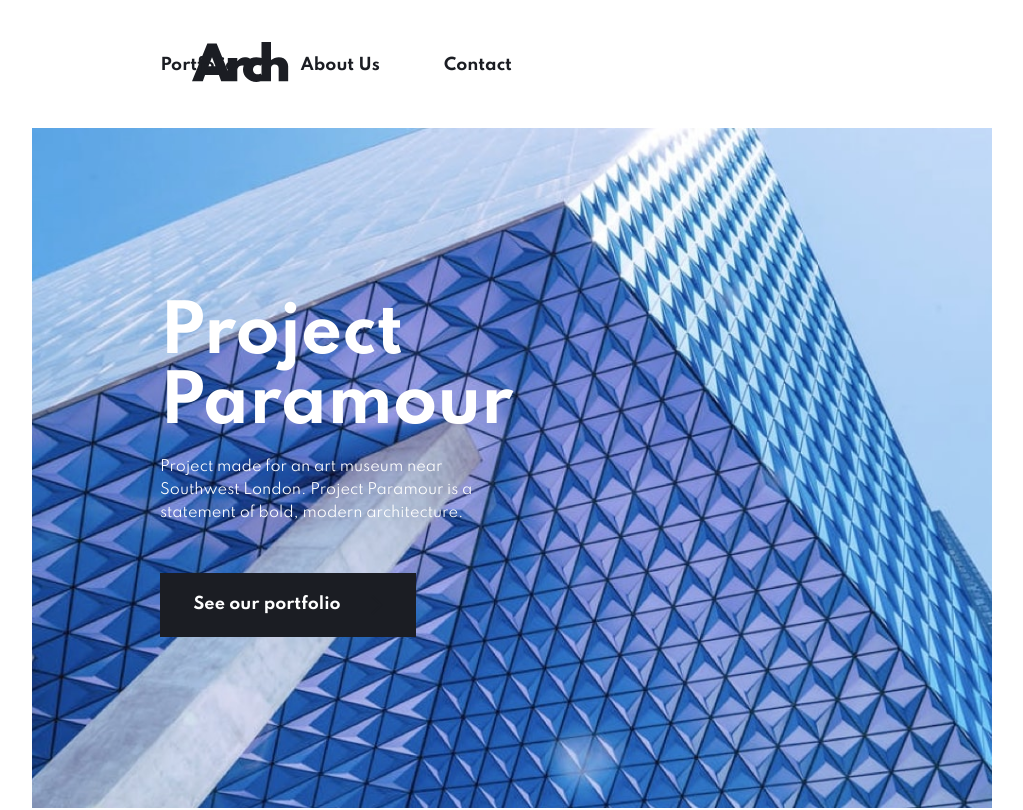
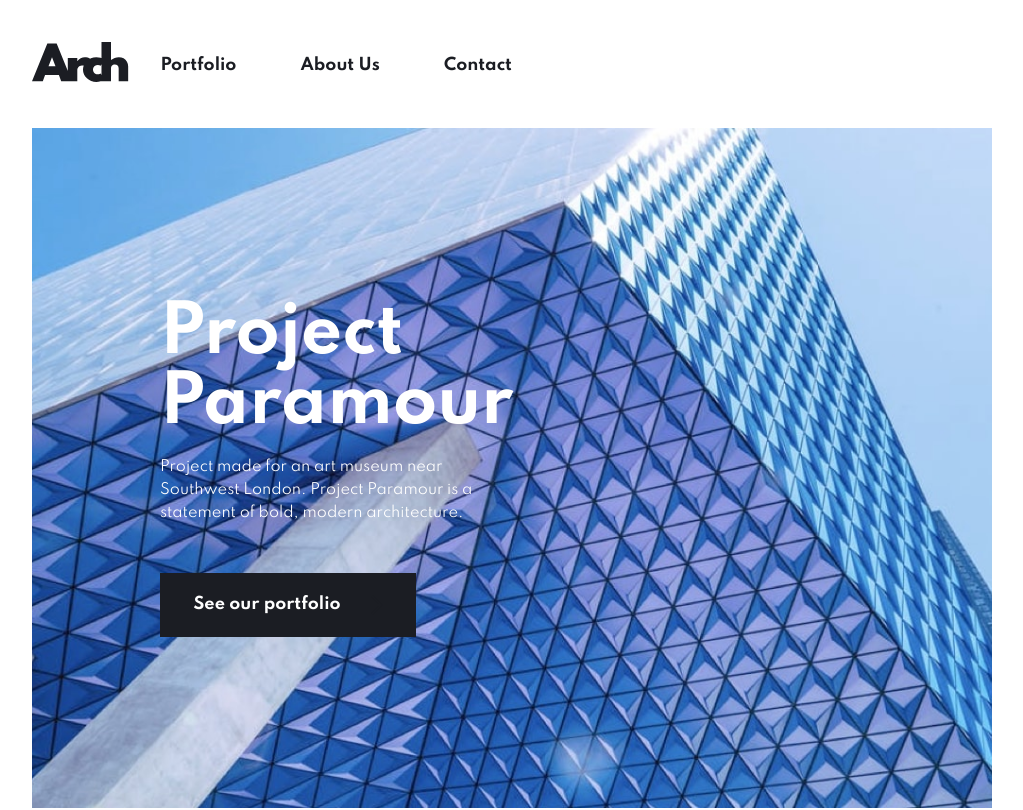
Before and after one commit to toriola998/Arch-studio, a Vue app: page / in a window 1280 px wide. Shown: the top 810 px of the page, without its empty margins (128-1151 px from the left). Built offline with nearby package versions, Linux system fonts and the light colour scheme.

Commit message:
added more changes

```diff
--- a/src/components/TheHeader.vue
+++ b/src/components/TheHeader.vue
@@ -51,7 +51,7 @@ export default {
     }
 
     .nav-top{
-        height: 6.5rem;
+        height: 6rem;
         justify-content: space-between;
         padding: 0 1.5rem;
     }
@@ -107,7 +107,7 @@ export default {
             background-color: initial;
             width: initial;
             top: 0.5rem;
-            right: 7rem;
+            right: 5rem;
         }
 
         .nav-bar ul {
@@ -124,6 +124,10 @@ export default {
             height: 10rem;
             right: 20rem;
         }
+
+        .nav-bar li a:hover {
+            color: #979797;
+        }
     }
 
     @media screen and (min-width: 1200px) {
--- a/src/views/Home.vue
+++ b/src/views/Home.vue
@@ -1,12 +1,14 @@
 <template>
     <header>
         <TheHeader />
-        <section id="home" class="flex">
-            <div>
-                <h1>Project <br> Paramour</h1>
-                <p class="note">Project made for an art museum near Southwest London.
-                Project Paramour is a statement of bold, modern architecture.</p>
-                <CallToActionButton btnContent="See our portfolio" style="width: 16rem"/>
+        <section class="header">
+            <div id="home" class="flex">
+                <div>
+                    <h1>Project <br> Paramour</h1>
+                    <p class="note">Project made for an art museum near Southwest London.
+                    Project Paramour is a statement of bold, modern architecture.</p>
+                    <CallToActionButton btnContent="See our portfolio" style="width: 16rem"/>
+                </div>
             </div>
         </section>
     </header>
@@ -146,7 +148,7 @@ export default {
     }
 
     @media screen and (min-width: 520px) {
-        header,
+        .header,
         .about-container{
             padding: 0 4rem;
         }
@@ -207,7 +209,7 @@ export default {
     }
 
     @media screen and (min-width: 1000px) {
-        header {
+        .header {
             padding: 0 6rem;
         }
 
@@ -277,7 +279,7 @@ export default {
     }
 
     @media screen and (min-width: 1200px) {
-        header {
+        .header {
             padding: 0 10rem;
         }
 
```
